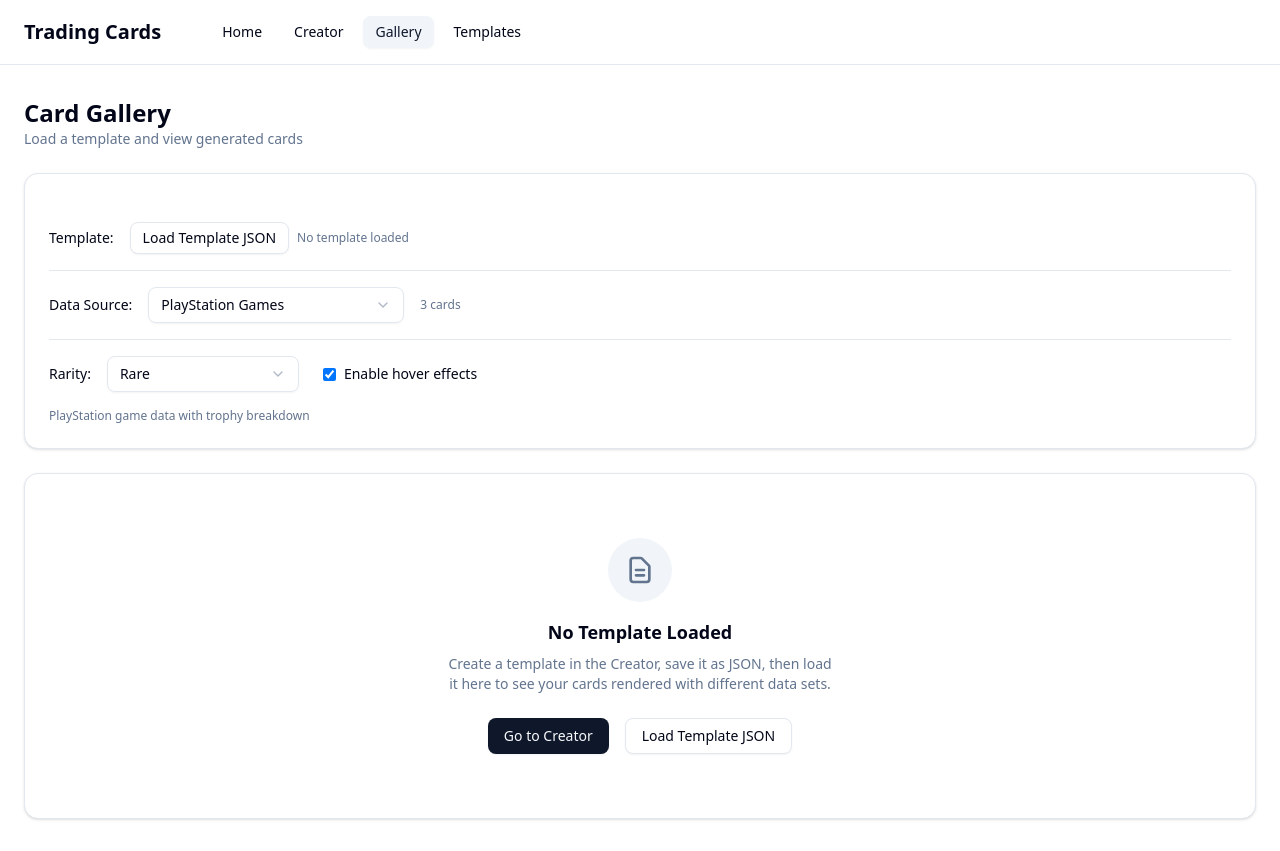
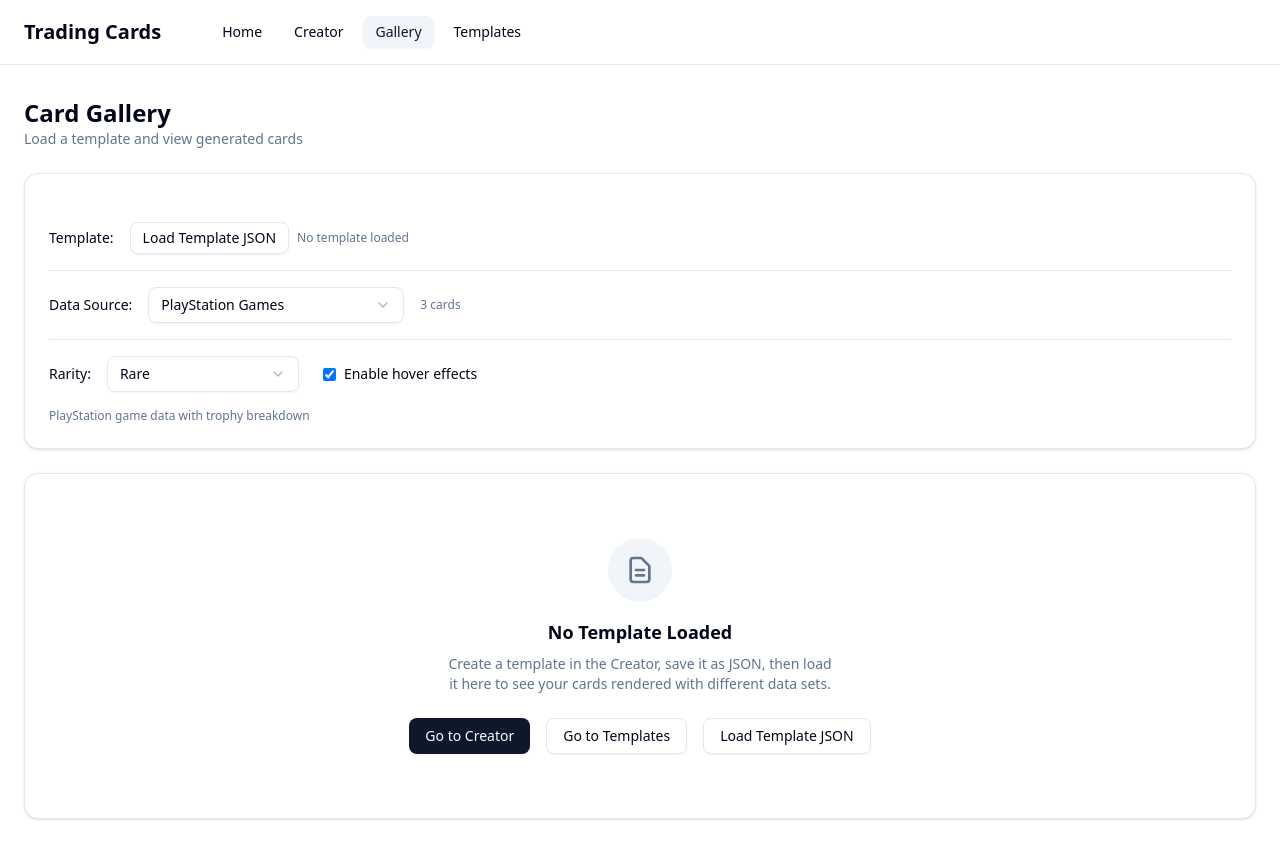
Before and after one commit to rodders1013/svelte-trading-cards, a SvelteKit app: page /gallery in a window 1280 px wide. Built offline with nearby package versions, Linux system fonts and the light colour scheme.

Commit message:
Add templates shortcut to gallery empty state

```diff
--- a/src/routes/gallery/+page.svelte
+++ b/src/routes/gallery/+page.svelte
@@ -466,6 +466,7 @@
 				</p>
 				<div class="mt-6 flex gap-4">
 					<Button href="/creator">Go to Creator</Button>
+					<Button variant="outline" href="/templates">Go to Templates</Button>
 					<label class="inline-flex h-9 cursor-pointer items-center justify-center gap-2 rounded-md border border-input bg-background px-4 text-sm font-medium shadow-xs hover:bg-accent hover:text-accent-foreground">
 						<input type="file" accept=".json" class="hidden" onchange={loadTemplate} />
 						Load Template JSON
```
